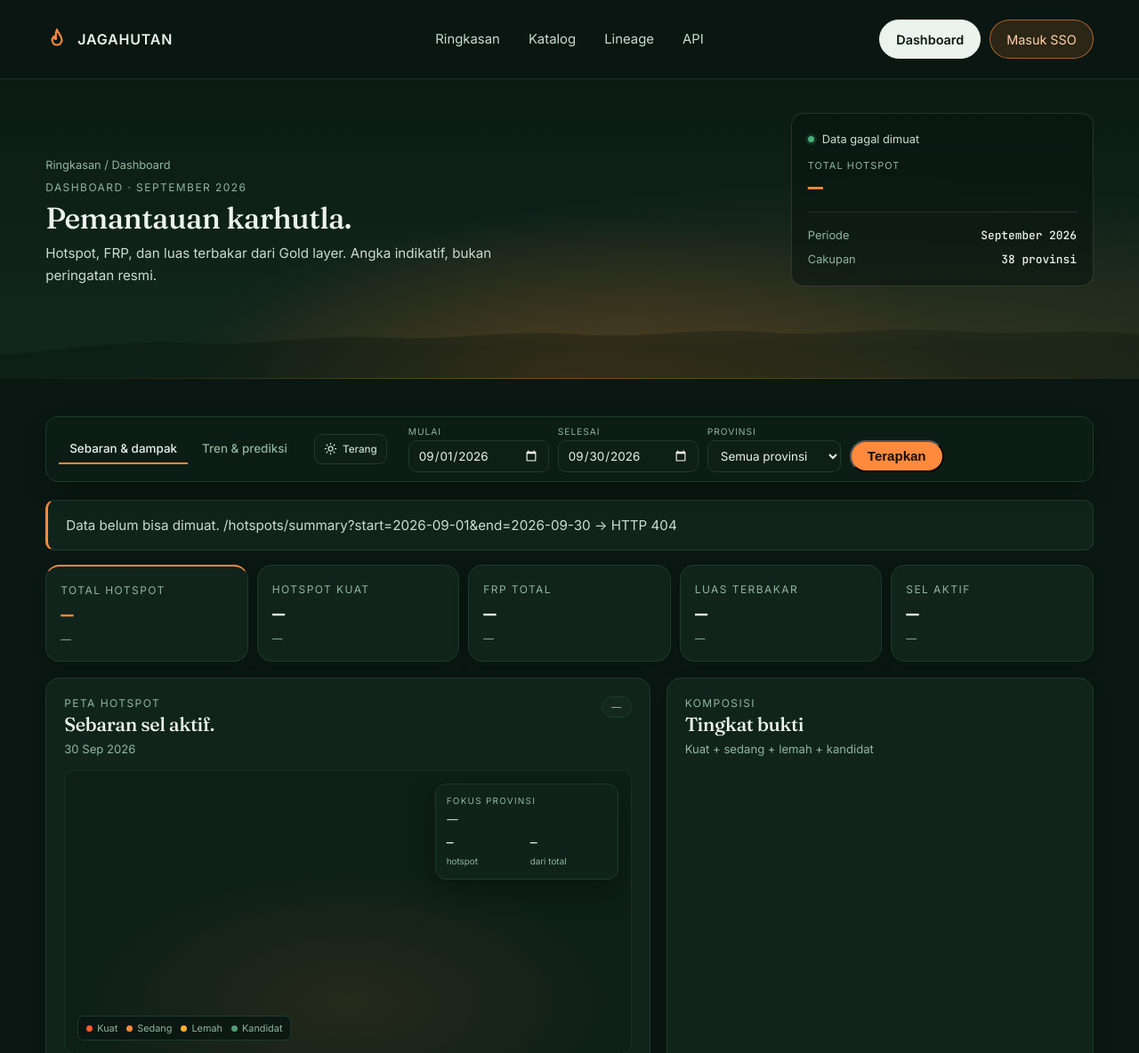
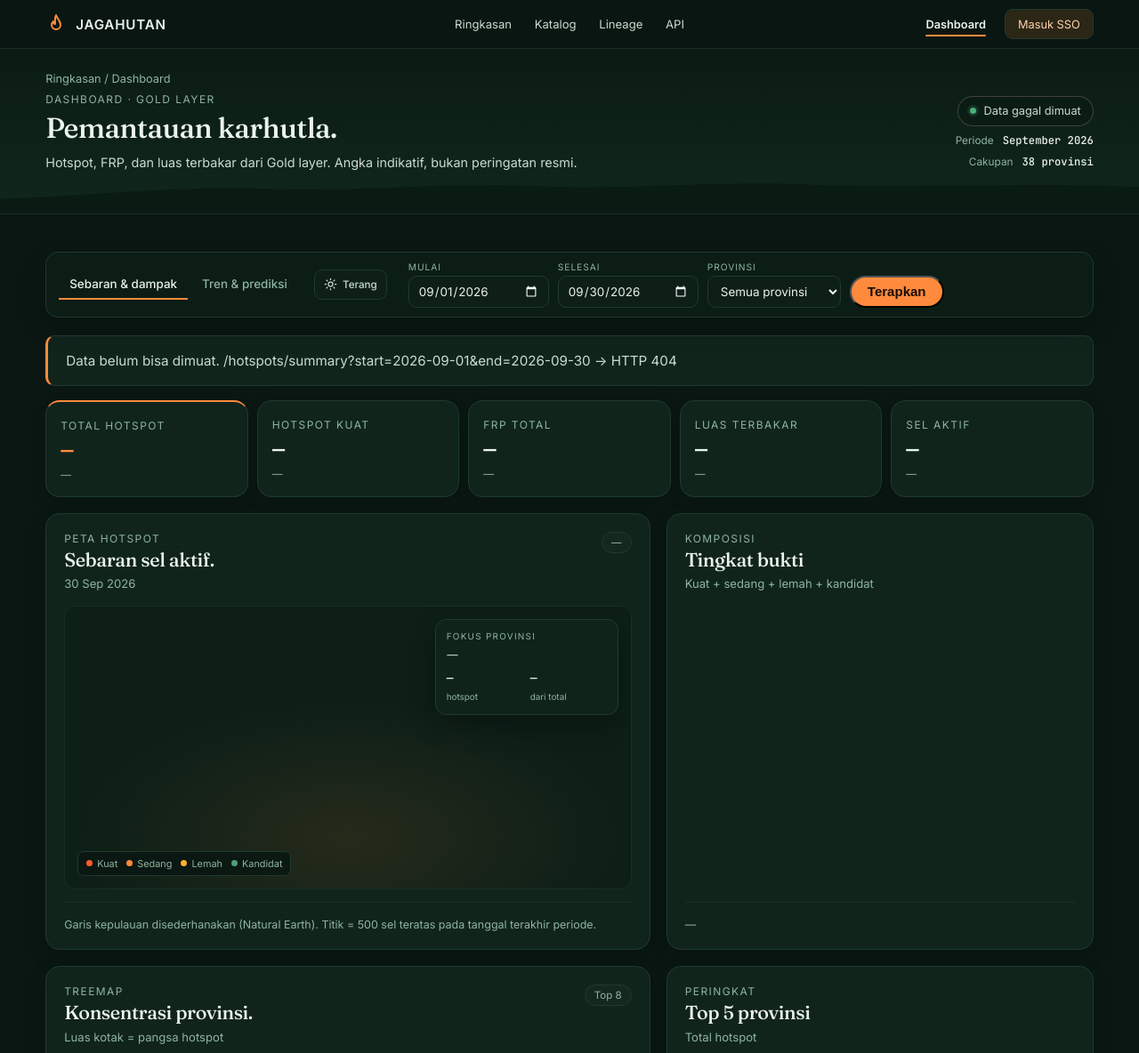
Before and after one commit to prayudahlah/karhutla-data-platform, a Python web app: template src/serving/templates/dashboard.html in a window 1280 px wide. Shown: the top 1184 px of the page at 89% size. Run offline with Jinja, Linux system fonts and the light colour scheme; the template is opened without the code that fills it, so the values that code supplies are empty.

Commit message:
feat(dashboard): header ringkas, navbar ringan, dan tema penuh

```diff
--- a/src/serving/static/dashboard.css
+++ b/src/serving/static/dashboard.css
@@ -78,6 +96,52 @@ html[data-theme="light"] .dash-workspace {
 html[data-theme="light"] .theme-toggle .theme-icon.sun { display: none; }
 html[data-theme="light"] .theme-toggle .theme-icon.moon { display: block; }
 
+/* Navbar dashboard lebih ringkas; Dashboard jadi tab aktif, bukan pill putih. */
+.site-header .site-nav { padding-block: 10px; }
+.site-header .brand { font-size: 0.95rem; }
+.site-header .brand svg { width: 24px; height: 24px; }
+.site-header .navlinks { gap: 1.6rem; font-size: 0.82rem; }
+.site-header .navbtn {
+  min-height: 34px;
+  padding: 0 14px;
+  border-radius: 9px;
+  border-color: var(--line);
+  font-size: 0.8rem;
+}
+.site-header .navbtn:hover { background: rgba(255, 255, 255, 0.05); }
+.site-header .navbtn-primary {
+  position: relative;
+  padding: 0 10px;
+  border-color: transparent;
+  background: transparent;
+  color: var(--text);
+  font-weight: 600;
+}
+.site-header .navbtn-primary::after {
+  content: "";
+  position: absolute;
+  left: 10px;
+  right: 10px;
+  bottom: 2px;
+  height: 2px;
+  border-radius: 2px;
+  background: var(--amber);
+}
+.site-header .navbtn-primary:hover { background: rgba(255, 255, 255, 0.04); }
+html[data-theme="light"] .site-header {
+  background: rgba(250, 248, 242, 0.92);
+  border-bottom-color: var(--line);
+}
+html[data-theme="light"] .site-header .navbtn { border-color: var(--line); }
+html[data-theme="light"] .site-header .navbtn:hover { background: rgba(22, 36, 28, 0.05); }
+html[data-theme="light"] .site-header .navbtn-primary:hover { background: rgba(22, 36, 28, 0.04); }
+html[data-theme="light"] .site-header .navbtn-strong {
+  border-color: rgba(217, 88, 30, 0.45);
+  background: rgba(217, 88, 30, 0.1);
+  color: #b8480f;
+}
+html[data-theme="light"] .site-header .navbtn-strong:hover { background: rgba(217, 88, 30, 0.16); }
+
 .site-header .site-nav,
 .site-footer,
 .dash-stats,
@@ -85,106 +149,78 @@ html[data-theme="light"] .theme-toggle .theme-icon.moon { display: block; }
   max-width: 1560px;
   padding-inline: clamp(32px, 4vw, 64px);
 }
-.hero-dash .hero-inner {
+.dash-hero {
+  position: relative;
+  overflow: hidden;
+  border-bottom: 1px solid var(--line-soft);
+  background: linear-gradient(180deg, #0b1b14 0%, #10271d 100%);
+}
+html[data-theme="light"] .dash-hero {
+  background: linear-gradient(180deg, #faf8f2 0%, #f1ede1 100%);
+}
+.dash-hero-inner {
+  position: relative;
+  z-index: 1;
+  display: flex;
+  align-items: flex-end;
+  justify-content: space-between;
+  gap: 32px;
   max-width: 1560px;
-  padding-inline: clamp(32px, 4vw, 64px);
+  margin: 0 auto;
+  padding: 26px clamp(32px, 4vw, 64px) 46px;
   text-align: left;
 }
-
-.hero-dash {
-  min-height: 300px;
-  background:
-    radial-gradient(1100px 340px at 78% 104%, rgba(255, 138, 61, 0.16), transparent 70%),
-    linear-gradient(180deg, #0b1b14 0%, #0f231a 60%, #12281c 100%);
+.dash-hero .hero-copy { max-width: 760px; }
+.dash-hero .breadcrumb { margin-bottom: 8px; }
+.dash-hero h1 {
+  margin: 8px 0 0;
+  font-size: clamp(2rem, 2.35vw, 2.45rem);
+  line-height: 1.08;
 }
-.hero-dash::after {
-  content: "";
+.dash-hero .hero-lead {
+  max-width: 760px;
+  margin: 9px 0 0;
+  color: var(--body);
+  font-size: 0.9rem;
+  line-height: 1.6;
+}
+.hero-meta {
+  display: flex;
+  flex: none;
+  flex-direction: column;
+  align-items: flex-end;
+  gap: 8px;
+  padding-bottom: 4px;
+  text-align: right;
+}
+.hero-meta .dash-status { margin: 0; white-space: nowrap; }
+.hero-meta-row {
+  display: flex;
+  align-items: baseline;
+  gap: 10px;
+  color: var(--label);
+  font-size: 0.74rem;
+}
+.hero-meta-row b {
+  color: var(--text);
+  font-family: "JetBrains Mono", ui-monospace, monospace;
+  font-size: 0.76rem;
+  font-weight: 500;
+}
+.hero-ridge {
   position: absolute;
   left: 0;
   right: 0;
   bottom: 0;
-  height: 1px;
-  background: linear-gradient(90deg, transparent, rgba(255, 176, 46, 0.3), transparent);
+  width: 100%;
+  height: 46px;
+  color: #06130d;
+  opacity: 0.55;
   pointer-events: none;
 }
-.hero-dash .hero-inner {
-  display: grid;
-  grid-template-columns: minmax(0, 1fr) minmax(280px, 340px);
-  gap: 40px;
-  align-items: end;
-  padding-block: 38px 104px;
-}
-.hero-copy { max-width: 620px; }
-.hero-dash .hero-glow {
-  width: min(1000px, 76vw);
-  height: 200px;
-  opacity: 0.5;
-}
-.hero-dash .treeline {
-  height: 96px;
-  opacity: 0.38;
-  -webkit-mask-image: linear-gradient(180deg, transparent 0%, #000 62%);
-  mask-image: linear-gradient(180deg, transparent 0%, #000 62%);
-}
-.hero-dash .breadcrumb { margin-bottom: 10px; }
-.hero-dash h1 {
-  font-size: clamp(2.1rem, 2.45vw, 2.65rem);
-  margin-top: 10px;
-}
-.hero-dash .hero-lead { max-width: 560px; margin: 10px 0 0; font-size: 0.95rem; }
-.hero-rail {
-  align-self: end;
-  padding: 16px 18px;
-  border: 1px solid rgba(255, 210, 173, 0.14);
-  border-radius: 14px;
-  background: rgba(8, 20, 15, 0.55);
-  backdrop-filter: blur(8px);
-}
-.hero-rail .dash-status {
-  margin: 0;
-  padding: 0;
-  border: 0;
-  background: transparent;
-}
-.rail-total-block { margin-top: 14px; }
-.rail-total-block > span {
-  display: block;
-  color: var(--label);
-  font-size: 0.68rem;
-  letter-spacing: 0.1em;
-  text-transform: uppercase;
-}
-.rail-total-block b {
-  display: block;
-  margin-top: 4px;
-  color: var(--amber);
-  font-family: "JetBrains Mono", ui-monospace, monospace;
-  font-size: clamp(1.8rem, 2.2vw, 2.3rem);
-  font-weight: 500;
-  letter-spacing: -0.05em;
-  line-height: 1;
-  font-variant-numeric: tabular-nums;
-}
-.rail-divider {
-  height: 1px;
-  margin: 12px 0;
-  background: rgba(255, 210, 173, 0.12);
-}
-.rail-row {
-  display: flex;
-  align-items: baseline;
-  justify-content: space-between;
-  gap: 12px;
-  padding: 5px 0;
-  font-size: 0.8rem;
-}
-.rail-row span { color: var(--label); }
-.rail-row b {
-  color: var(--text);
-  font-family: "JetBrains Mono", ui-monospace, monospace;
-  font-size: 0.8rem;
-  font-weight: 500;
-  text-align: right;
+html[data-theme="light"] .hero-ridge {
+  color: #d9e2ce;
+  opacity: 0.8;
 }
 
 .dash-status {
@@ -193,9 +229,9 @@ html[data-theme="light"] .theme-toggle .theme-icon.moon { display: block; }
   gap: 9px;
   margin-top: 16px;
   padding: 7px 13px;
-  border: 1px solid rgba(255, 210, 173, 0.22);
+  border: 1px solid var(--chip-border, rgba(255, 210, 173, 0.22));
   border-radius: 999px;
-  background: rgba(10, 23, 18, 0.32);
+  background: var(--chip-bg, rgba(10, 23, 18, 0.32));
   color: var(--body);
   font-size: 0.8rem;
   line-height: 1.35;
@@ -292,7 +328,7 @@ html[data-theme="light"] .theme-toggle .theme-icon.moon { display: block; }
 
 .dash-controlbar {
   position: sticky;
-  top: 90px;
+  top: 62px;
   z-index: 15;
   display: flex;
   align-items: center;
--- a/src/serving/static/dashboard.js
+++ b/src/serving/static/dashboard.js
@@ -319,10 +319,8 @@
     $("tab1-active").textContent = number.format(activeCells);
     $("tab1-active-sub").textContent = "sel-hari \u00b7 grid 0,25\u00b0";
 
-    $("period-label").textContent = "Dashboard \u00b7 " + periodLabel();
     $("rail-period").textContent = periodLabel();
     $("rail-coverage").textContent = provinceCount + " provinsi";
-    $("rail-total").textContent = number.format(total);
   }
 
   function renderTrendKpis(dailyRows) {
--- a/src/serving/templates/dashboard.html
+++ b/src/serving/templates/dashboard.html
@@ -11,33 +11,26 @@
   } catch (error) {}
 })();
 </script>
-<link rel="stylesheet" href="/static/dashboard.css?v=20261123e">
+<link rel="stylesheet" href="/static/dashboard.css?v=20261123f">
 {% endblock %}
 {% block content %}
-<section class="hero hero-dash">
-  <div class="hero-glow"></div>
-  <svg class="treeline" viewBox="0 0 1440 300" preserveAspectRatio="none" aria-hidden="true" fill="#06130d">
-    <path d="M0,300 L0,215 C90,198 155,160 245,174 C335,188 390,142 485,155 C575,168 635,124 725,143 C815,162 875,118 965,136 C1055,154 1115,112 1205,132 C1295,152 1350,120 1440,142 L1440,300 Z"/>
-  </svg>
-
-  <div class="hero-inner">
+<section class="dash-hero">
+  <div class="dash-hero-inner">
     <div class="hero-copy">
       <div class="breadcrumb"><a href="/">Ringkasan</a> / Dashboard</div>
-      <div class="kicker" id="period-label">Dashboard · September 2026</div>
+      <div class="kicker" id="period-label">Dashboard · Gold layer</div>
       <h1 class="serif">Pemantauan karhutla.</h1>
       <p class="hero-lead">Hotspot, FRP, dan luas terbakar dari Gold layer. Angka indikatif, bukan peringatan resmi.</p>
     </div>
-    <aside class="hero-rail" aria-label="Status data dashboard">
+    <div class="hero-meta" aria-label="Status data dashboard">
       <div class="dash-status"><i class="dot"></i><span id="freshness" aria-live="polite">Memuat status data…</span></div>
-      <div class="rail-total-block">
-        <span>Total hotspot</span>
-        <b id="rail-total">—</b>
-      </div>
-      <div class="rail-divider"></div>
-      <div class="rail-row"><span>Periode</span><b id="rail-period">September 2026</b></div>
-      <div class="rail-row"><span>Cakupan</span><b id="rail-coverage">38 provinsi</b></div>
-    </aside>
+      <div class="hero-meta-row"><span>Periode</span><b id="rail-period">September 2026</b></div>
+      <div class="hero-meta-row"><span>Cakupan</span><b id="rail-coverage">38 provinsi</b></div>
+    </div>
   </div>
+  <svg class="hero-ridge" viewBox="0 0 1440 48" preserveAspectRatio="none" aria-hidden="true" fill="currentColor">
+    <path d="M0,48 L0,31 C120,27 220,15 340,19 C460,23 560,11 680,16 C800,21 900,9 1020,14 C1140,19 1300,11 1440,17 L1440,48 Z"/>
+  </svg>
 </section>
 
 <div class="dash-workspace">
@@ -258,4 +251,4 @@
 </div>
 </div>
 {% endblock %}
-{% block extra_scripts %}<script src="/static/dashboard.js?v=20261123e" defer></script>{% endblock %}
+{% block extra_scripts %}<script src="/static/dashboard.js?v=20261123f" defer></script>{% endblock %}
```
Also changed, not shown: other parts of src/serving/static/dashboard.css (+34 -15 lines).
